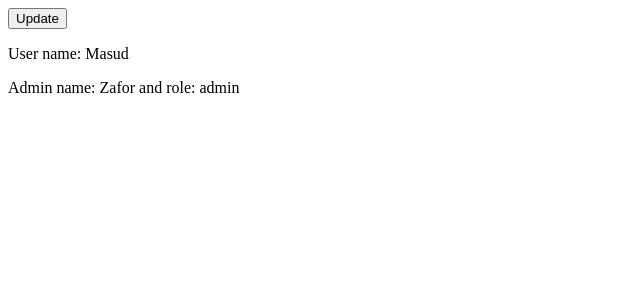
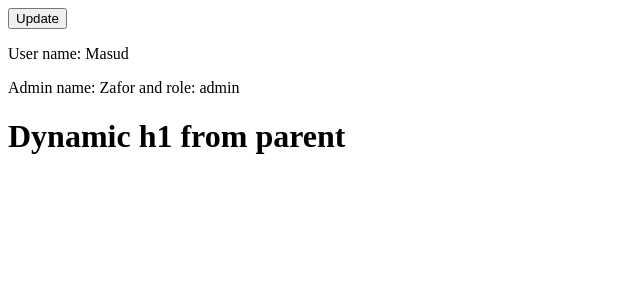
Before and after one commit to ramzan-ali-suzan/angular-life-cycle-hooks, an Angular app: page / in a window 1280 px wide. Shown: the top 300 px of the page, without its empty margins (0-640 px from the left). Built offline with nearby package versions, Linux system fonts and the light colour scheme.

Commit message:
Added ngAfterContentInit examples

```diff
--- a/src/app/components/child/child.component.html
+++ b/src/app/components/child/child.component.html
@@ -1,2 +1,5 @@
 <p>User name: {{userName}}</p>
 <p>Admin name: {{ adminUser.name }} and role: {{adminUser.role}}</p>
+<div #wrapper>
+    <ng-content></ng-content>
+</div>
--- a/src/app/components/child/child.component.ts
+++ b/src/app/components/child/child.component.ts
@@ -1,16 +1,20 @@
-import { Component, DoCheck, Input, OnChanges, OnInit, SimpleChanges } from '@angular/core';
+import { AfterContentInit, Component, ContentChild, DoCheck, ElementRef, Input, OnChanges, OnInit, SimpleChanges, ViewChild } from '@angular/core';
 
 @Component({
   selector: 'app-child',
   templateUrl: './child.component.html',
   styleUrls: ['./child.component.css']
 })
-export class ChildComponent implements OnChanges, OnInit, DoCheck {
+export class ChildComponent implements OnChanges, OnInit, DoCheck, AfterContentInit {
+
   @Input() userName = '';
   @Input() adminUser = { name: '', role: '' };
 
+  @ViewChild('wrapper') wrapper!: ElementRef;
+  @ContentChild('content') content!: ElementRef;
+
   ngOnChanges(changes: SimpleChanges): void {
-    console.log('ngChanges triggered', changes);
+    // console.log('ngChanges triggered', changes);
 
     // if (changes['userName'].isFirstChange()) {
     //   this.userName = 'Hello ' + this.userName;
@@ -25,6 +29,11 @@ export class ChildComponent implements OnChanges, OnInit, DoCheck {
   }
 
   ngDoCheck(): void {
-    console.log('ngDoCheck triggered', this.adminUser);
+    // console.log('ngDoCheck triggered', this.adminUser);
+  }
+
+  ngAfterContentInit(): void {
+    console.log('ngAfterContentInit - wrapper', this.wrapper);
+    console.log('ngAfterContentInit - content', this.content);
   }
 }
--- a/src/app/components/parent/parent.component.html
+++ b/src/app/components/parent/parent.component.html
@@ -1,2 +1,6 @@
 <button (click)="update()">Update</button>
-<app-child [userName]="userName" [adminUser]="adminUser"></app-child>
+<app-child [userName]="userName" [adminUser]="adminUser">
+    <div #content>
+        <h1>Dynamic h1 from parent</h1>
+    </div>
+</app-child>
```
